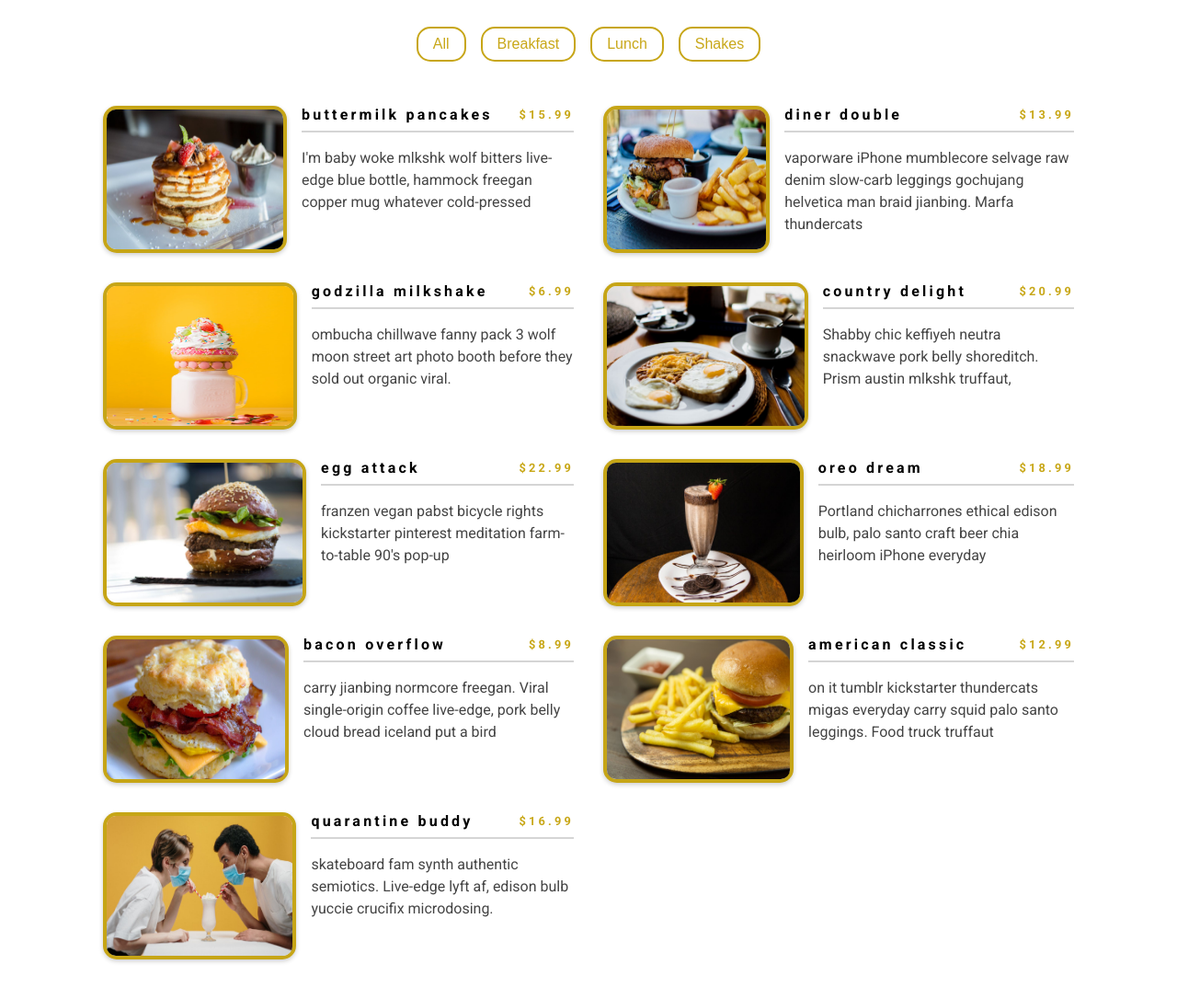
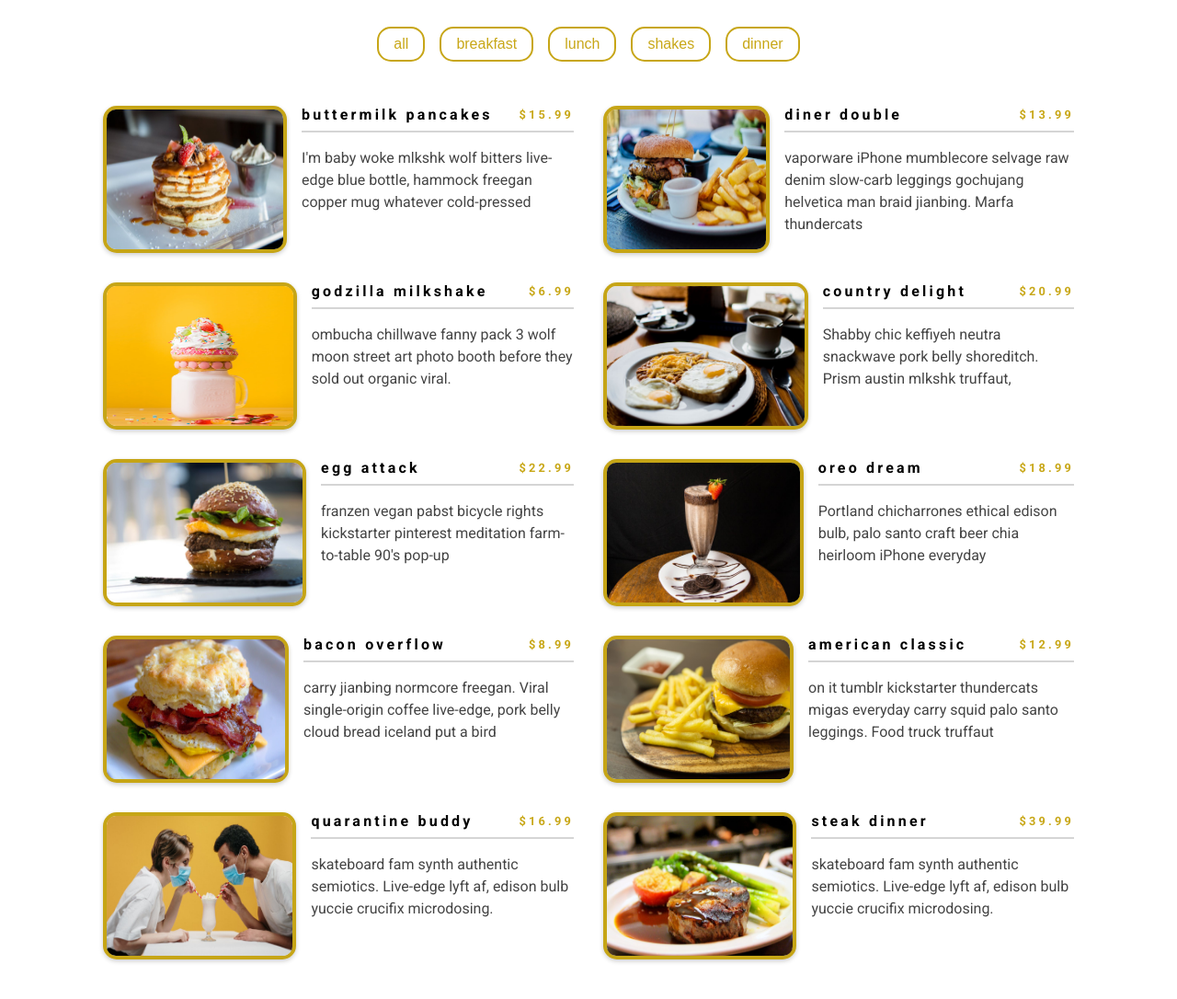
Before and after one commit to JoniMonetti1/menu-with-filter-js, a plain HTML site: page index.html in a window 1280 px wide. Shown: the part 88-1174 px from the top of the page at 92% size. Drawn offline with Linux system fonts and the light colour scheme.

Commit message:
Se completaron las funcionalidades y se agrego para que los botones se añadan dinamicamente dependiendo de los elementos que vengan como menu

```diff
--- a/index.html
+++ b/index.html
@@ -15,10 +15,6 @@
         <hr>
     </header>
     <div class="buttons">
-        <button data-id="all">All</button>
-        <button data-id="breakfast">Breakfast</button>
-        <button data-id="lunch">Lunch</button>
-        <button data-id="shakes">Shakes</button>
     </div>
     <div class="menu-container">
         <div class="single-item">
--- a/script.js
+++ b/script.js
@@ -71,9 +71,19 @@ const menu = [
       img: "./images/item-9.jpeg",
       desc: `skateboard fam synth authentic semiotics. Live-edge lyft af, edison bulb yuccie crucifix microdosing.`,
     },
+    {
+      id: 10,
+      title: "steak dinner",
+      category: "dinner",
+      price: 39.99,
+      img: "./images/item-10.jpeg",
+      desc: `skateboard fam synth authentic semiotics. Live-edge lyft af, edison bulb yuccie crucifix microdosing.`,
+
+    }
 ];
 
 const menuContainer = document.querySelector('.menu-container');
+const btnContainer = document.querySelector('.buttons')
 
 function displayMenuItems(menuItems) {
     let displayMenu = menuItems.map((item) => {
@@ -98,10 +108,23 @@ function displayMenuItems(menuItems) {
 
 window.addEventListener('DOMContentLoaded', () => {
   displayMenuItems(menu);
+  displayMenuButtons();
 })
 
+const displayMenuButtons = () => {
+  const categories = menu.reduce((values, item) => {
+    if (!values.includes(item.category)) {
+      values.push(item.category);
+    }
+    return values
+  }, ['all'])
+  const categoryBtn = categories.map(category => {
+    return `<button data-id=${category}>${category}</button>`
+  }).join('');
+  btnContainer.innerHTML = categoryBtn;
+  const filterBtns = btnContainer.querySelectorAll('button');
+
 // Filter items by category
-let filterBtns = document.querySelectorAll('button')
 
   filterBtns.forEach(btn => {
     btn.addEventListener('click', (event) => {
@@ -118,3 +141,4 @@ filterBtns.forEach(btn => {
       };
     });
   });
+}
```
Lines whose indentation alone changed are shown as unchanged.
